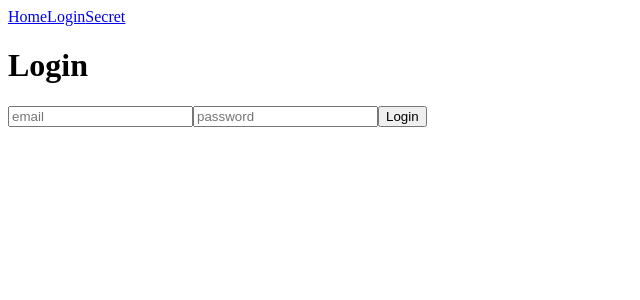
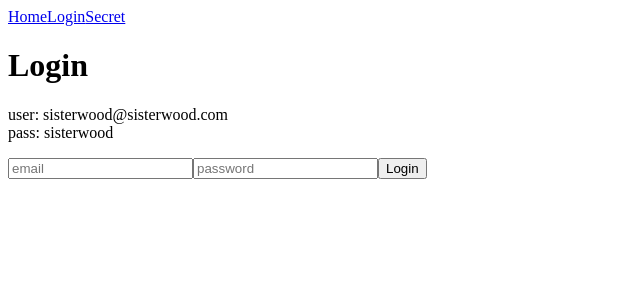
Before and after one commit to nmoguilner/sisterwood, a Nuxt app: page /login in a window 1280 px wide. Shown: the top 300 px of the page, without its empty margins (0-640 px from the left). Built offline with nearby package versions, Linux system fonts and the light colour scheme; no server answers.

Commit message:
add creds

```diff
--- a/pages/login.vue
+++ b/pages/login.vue
@@ -1,6 +1,11 @@
 <template>
     <div>
         <h1>Login</h1>
+
+        <p>
+            user: sisterwood@sisterwood.com<br/>
+            pass: sisterwood
+        </p>
         <form @submit.prevent="pressed">
             <input type="email" placeholder="email" v-model="email">
              <input type="text" placeholder="password" v-model="password">
```
